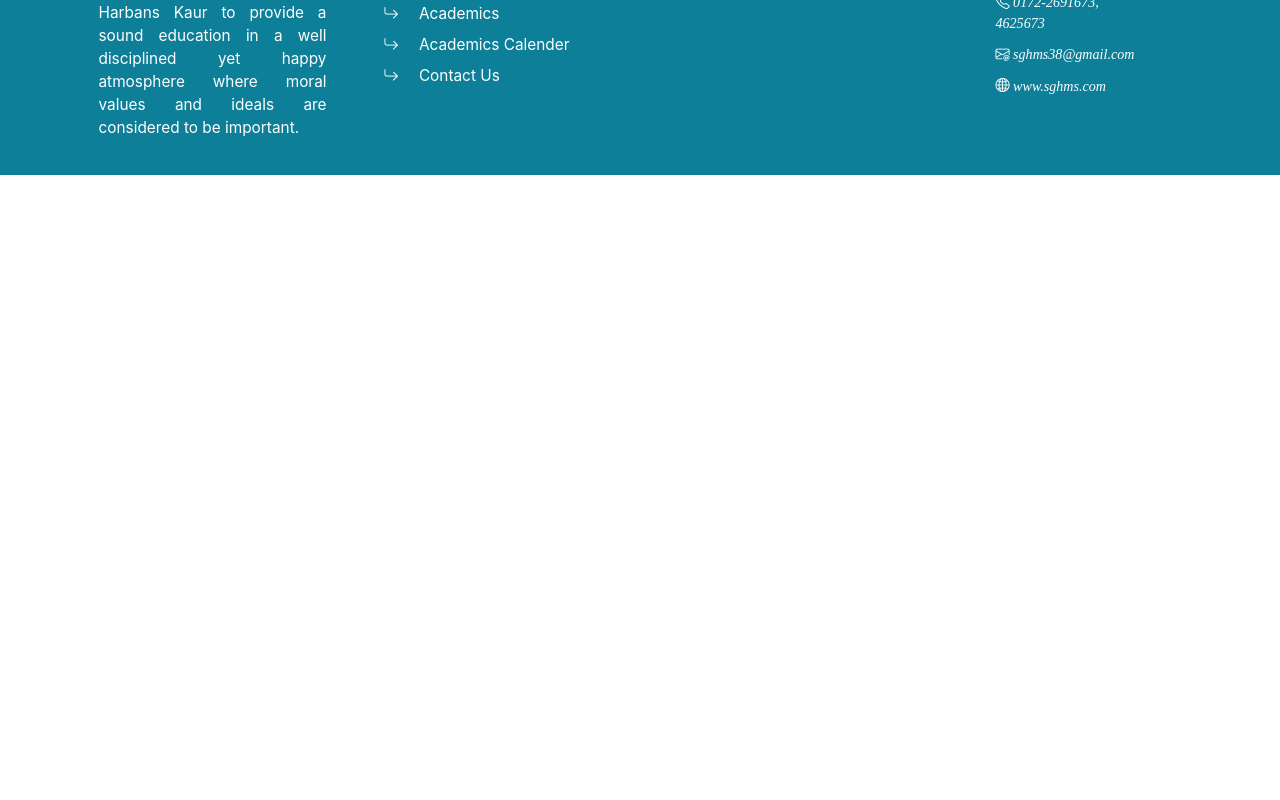
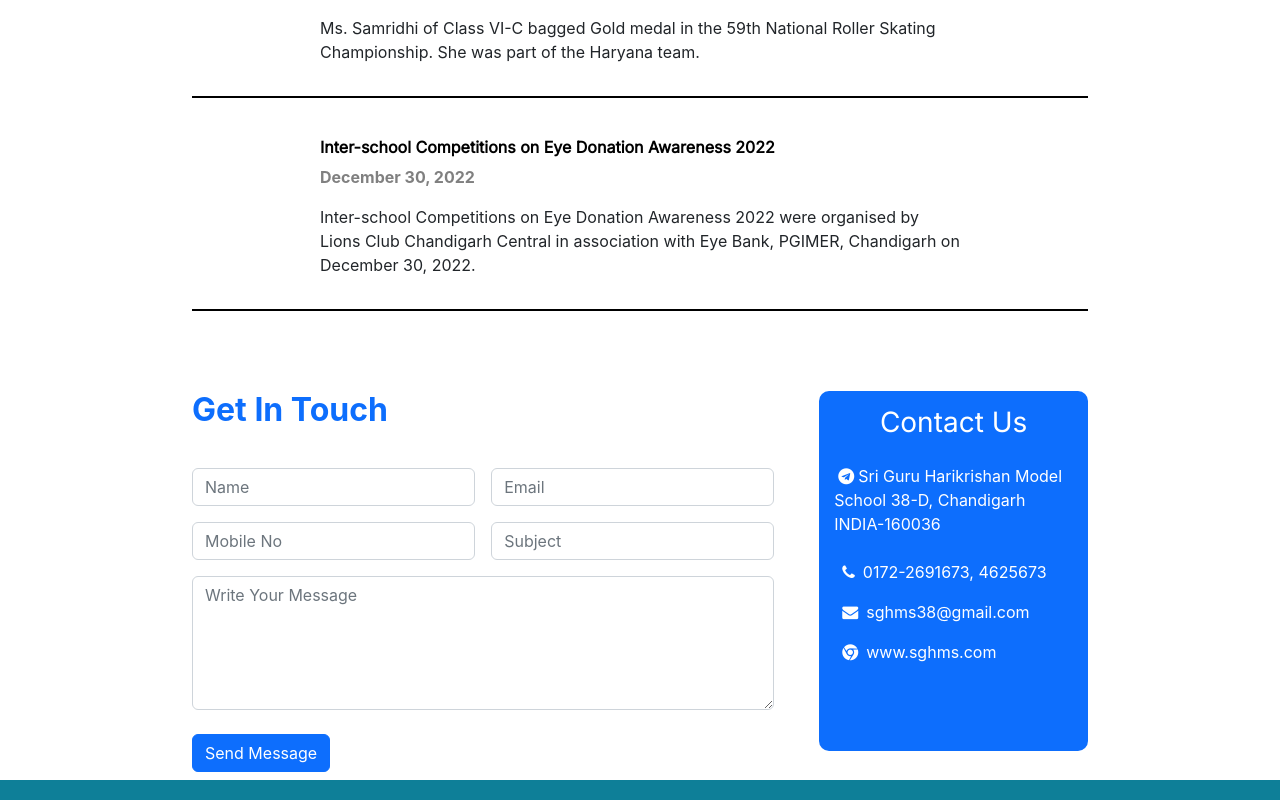
Before and after one commit to Aniket3000/School-project, a React (Create React App) app in the folder client/: page / in a window 1280 px wide. Shown: the part 2700-3500 px from the top of the page. Before the commit the page ends 2875 px from the top, so only its background shows below. Built offline with nearby package versions, Linux system fonts and the light colour scheme.

Commit message:
Adding Contact Us and News-Events Page

```diff
--- a/client/package.json
+++ b/client/package.json
@@ -9,7 +9,7 @@
     "@testing-library/user-event": "^13.5.0",
     "react": "^18.2.0",
     "react-dom": "^18.2.0",
-    "react-scripts": "5.0.1",
+    "react-scripts": "^5.0.1",
     "web-vitals": "^2.1.4"
   },
   "scripts": {
--- a/client/public/index.html
+++ b/client/public/index.html
@@ -19,6 +19,7 @@
     <link href="https://cdn.jsdelivr.net/npm/bootstrap@5.2.3/dist/css/bootstrap.min.css" rel="stylesheet" integrity="sha384-rbsA2VBKQhggwzxH7pPCaAqO46MgnOM80zW1RWuH61DGLwZJEdK2Kadq2F9CUG65" crossorigin="anonymous">
     <link rel="stylesheet"
           href="https://fonts.googleapis.com/css?family=Inter|Quicksand">
+    <link rel="stylesheet" href="https://cdnjs.cloudflare.com/ajax/libs/font-awesome/4.7.0/css/font-awesome.min.css">
     <!--
       Notice the use of %PUBLIC_URL% in the tags above.
       It will be replaced with the URL of the `public` folder during the build.
--- a/client/src/App.js
+++ b/client/src/App.js
@@ -7,6 +7,8 @@ import Login from './components/Login';
 import Infrastructure from './components/Infrastructure';
 import Academic from './components/Academic';
 import Features from './components/Features';
+import ContactUs from './components/ContactUs';
+import NewsAndEvents from './components/NewsAndEvents';
 
 function App() {
   return (
@@ -16,8 +18,11 @@ function App() {
       <About/>
       {/* <Login /> */}
       {/* <Infrastructure/> */}
+
       <Features/>
       <Academic/>
+      <NewsAndEvents/>
+      <ContactUs/>
       <Footer/>
     </div>
   );
--- /dev/null
+++ b/client/src/components/ContactUs.js
@@ -0,0 +1,62 @@
+import React from 'react'
+import "../static/contactus.css";
+
+export default function ContactUs() {
+  return (
+
+    <div className="contact-us">
+
+        <div className="contact-us-form">
+
+            <h2 className="contact-us-form-heading">Get In Touch</h2>
+
+            <form className="row g-3">
+
+                <div className="col-md-6">
+                    <input type="text" className="form-control" placeholder='Name' required/>
+                </div>
+                <div className="col-md-6">
+                    <input type="email" className="form-control" placeholder='Email' required/>
+                </div>
+                <div className="col-md-6">
+                    <input type="number" className="form-control" placeholder='Mobile No' required/>
+                </div>
+                <div className="col-md-6">
+                    <input type="subject" className="form-control" placeholder='Subject' required/>
+                </div>
+                <div>
+                    <textarea name="message" id="message" className="form-control" cols="30" rows="5" placeholder="Write Your Message"></textarea>
+                </div>
+
+                <div className="col-12">
+                    <button type="submit" className="btn btn-primary my-2">Send Message</button>
+                </div>
+
+            </form>
+
+        </div>
+
+        <section className="contact-us-section">
+            <h3>Contact Us</h3>
+            <p className='my-4'>
+                <i className='fa fa-telegram mx-1'></i>
+                Sri Guru Harikrishan Model School 38-D, Chandigarh INDIA-160036
+            </p>
+            <p>
+                <i className='fa fa-phone mx-2'></i>
+                0172-2691673, 4625673
+            </p>
+            <p>
+                <i className='fa fa-envelope mx-2'></i>
+                sghms38@gmail.com
+            </p>
+            <p>
+                <i className='fa fa-chrome mx-2'></i>
+                www.sghms.com
+            </p>
+        </section>
+
+    </div>
+
+  )
+}
--- /dev/null
+++ b/client/src/components/NewsAndEvents.js
@@ -0,0 +1,32 @@
+import React from 'react'
+import '../static/newsandevents.css'
+
+export default function NewsAndEvents() {
+  return (
+    <div className='news-events-container'>
+
+        <h2 className='news-events-container-heading my-3'>News And Events</h2>
+
+        <div className="news-events-border">
+          <div className="news-event-section">
+              <h3 className="news-event-section-heading">59th National Roller Skating Championship 2021</h3>
+              <p className="news-event-section-date">Aug 30, 2022</p>
+              <p className="news-event-section-description">
+                  Ms. Samridhi of Class VI-C bagged Gold medal in the 59th National Roller Skating Championship. She was part of the Haryana team.
+              </p>
+          </div>
+        </div>
+
+        <div className="news-events-border">
+          <div className="news-event-section">
+              <h3 className="news-event-section-heading">Inter-school Competitions on Eye Donation Awareness 2022</h3>
+              <p className="news-event-section-date">December 30, 2022</p>
+              <p className="news-event-section-description">
+                Inter-school Competitions on Eye Donation Awareness 2022 were organised by Lions Club Chandigarh Central in association with Eye Bank, PGIMER, Chandigarh on December 30, 2022.
+              </p>
+          </div>
+        </div>
+
+    </div>
+  )
+}
--- /dev/null
+++ b/client/src/static/contactus.css
@@ -0,0 +1,25 @@
+.contact-us{
+    width: 70vw;
+    margin: auto;
+    display: flex;
+    justify-content: space-between;
+}
+.contact-us-form{
+    display: inline-block;
+    width: 65%;
+}
+
+.contact-us-form-heading{
+    color: #0d6efd;
+}
+
+.contact-us-section{
+    overflow: auto;
+    display: inline-block;
+    width: 30%;
+    height: 45vh;
+    background-color: #0d6efd;
+    color: white;
+    padding: 15px;
+    border-radius: 10px;
+}
--- /dev/null
+++ b/client/src/static/newsandevents.css
@@ -0,0 +1,37 @@
+.news-events-container{
+    width: 70vw;
+    margin: auto;
+    margin-bottom: 10vh;
+}
+
+.news-events-border{
+    width: 70vw;
+    border-bottom: 2px solid black;
+    padding-bottom: 2vh;
+}
+
+.news-event-section{
+    width: 50vw;
+    margin: auto;
+    margin-top: 5vh;
+
+
+}
+
+.news-events-container-heading{
+     color: grey;
+     font-weight: 500;
+     text-align: center;
+}
+
+.news-event-section-heading{
+    text-align: left;
+    font-size:medium;
+    color: black;
+    font-weight: bold;
+}
+
+.news-event-section-date{
+    font-weight: bold;
+    color: grey;
+}
```
Also changed, not shown: 1 other file (tests, documents, lock files or other folders).
